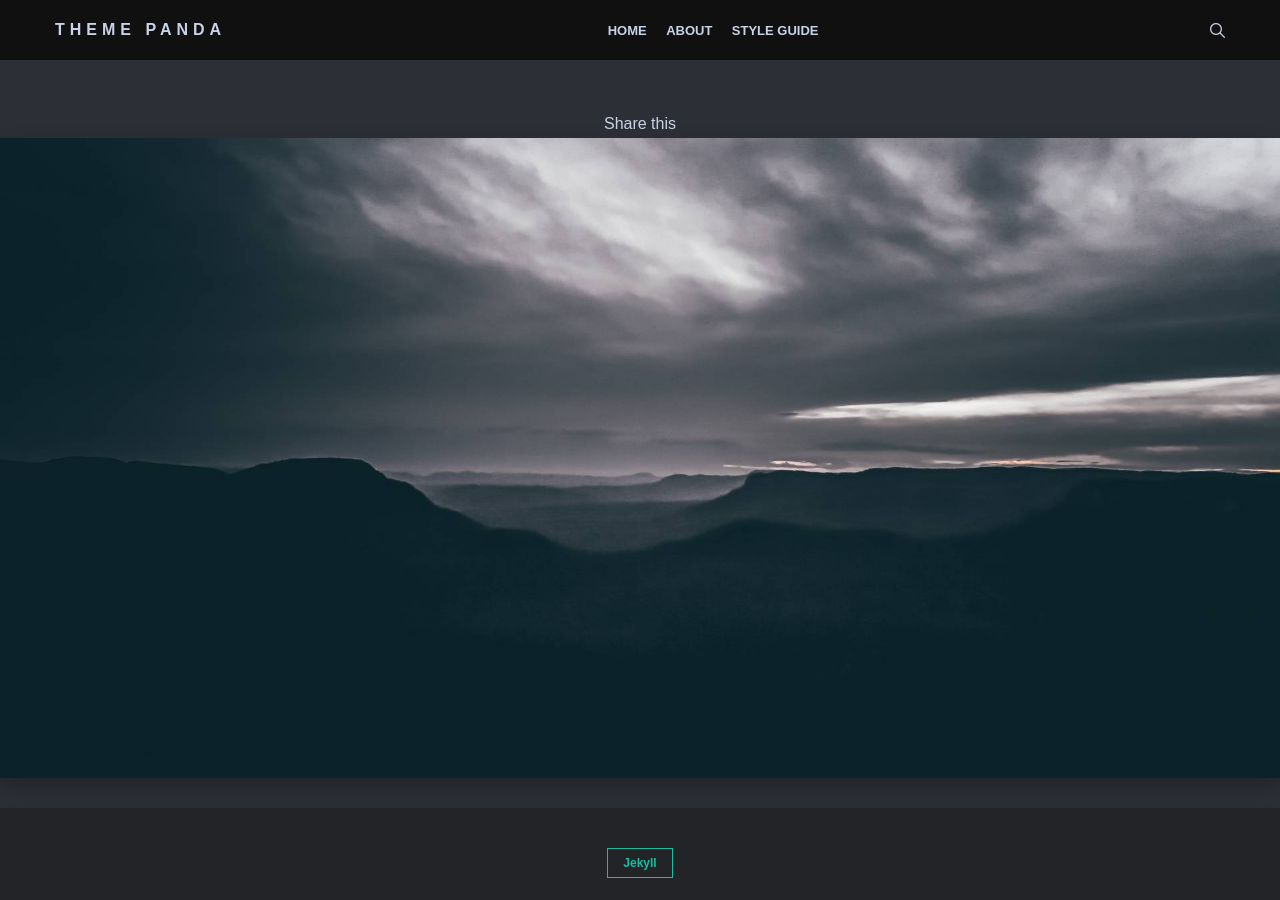
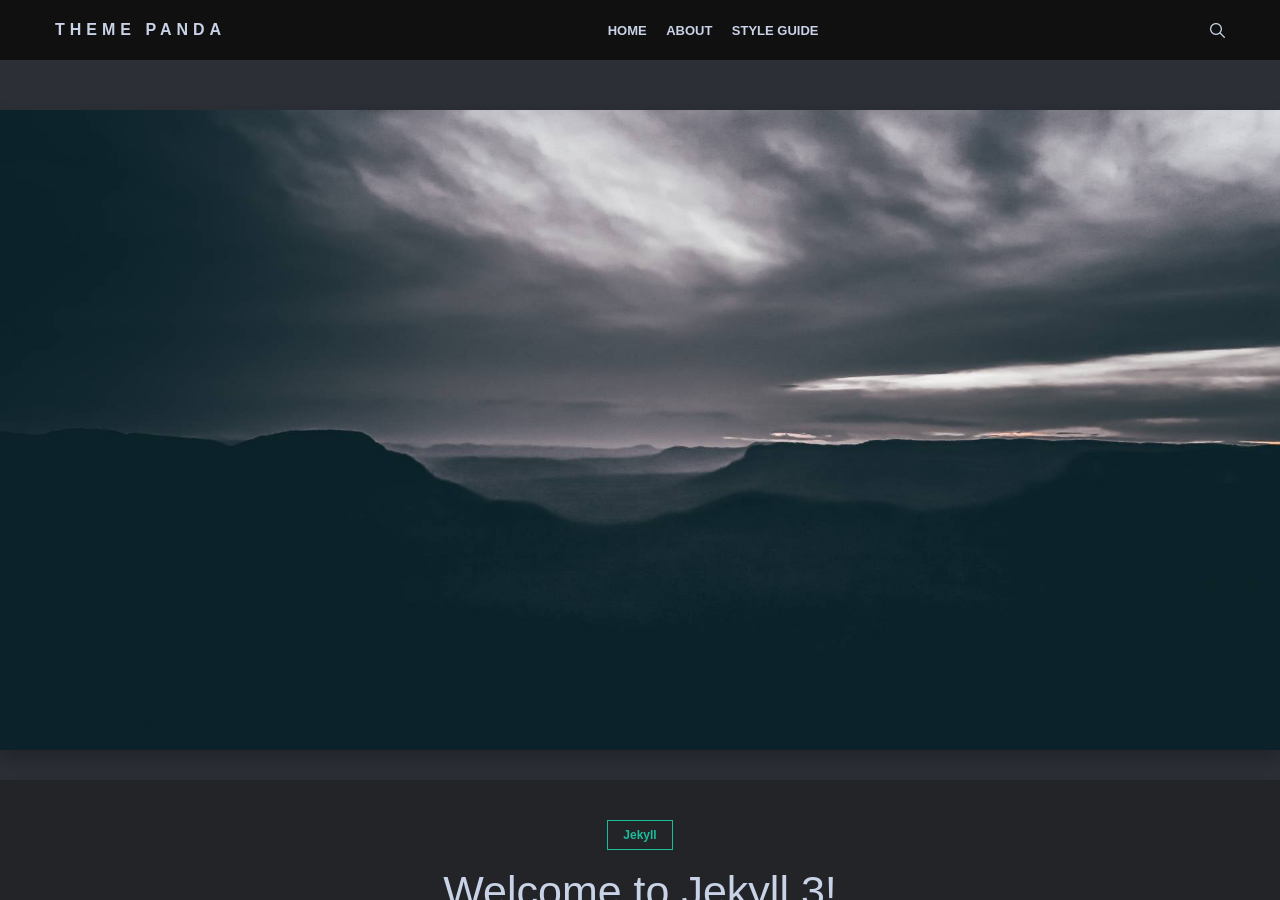
Before and after one commit to innowebka/34, a Jekyll site: the page built from _posts/2019-10-28-1.md, in a window 1280 px wide and 900 px high. Built offline with Jekyll 4.4.1, drawn with Linux system fonts in a browser that asks for light colours; nearby versions of some CDN libraries; library files that are not in the unit come from our copies; comment, search, counter and statistics services are not loaded.

Commit message:
Update post.html

```diff
--- a/_layouts/post.html
+++ b/_layouts/post.html
@@ -33,32 +33,6 @@ document.addEventListener('scroll', function() {
 </script>
 </div>
 <!--Progress bar-->
-</div>
-
-<!-- Share -->
-<div class="col-lg-2 pr-4 mb-4 col-md-12">
-<div class="sticky-top sticky-top-offset text-center">
-<div class="text-muted">
-Share this
-</div>
-<div class="share d-inline-block">
-<!-- AddToAny BEGIN -->
-<div class="a2a_kit a2a_kit_size_32 a2a_default_style">
-<a class="a2a_dd" href="https://www.addtoany.com/share"></a>
-<a class="a2a_button_facebook"></a>
-<a class="a2a_button_twitter"></a>
-</div>
-<script>
-var a2a_config = a2a_config || {};
-a2a_config.thanks = {
-postShare: true,
-ad: true
-};
-</script>
-<script async src="https://static.addtoany.com/menu/page.js"></script>
-<!-- AddToAny END -->
-</div>
-</div>
 </div>
 
 <div class="post-image-box">
```
